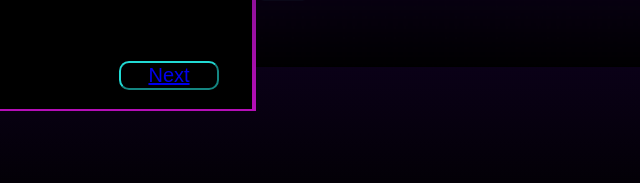
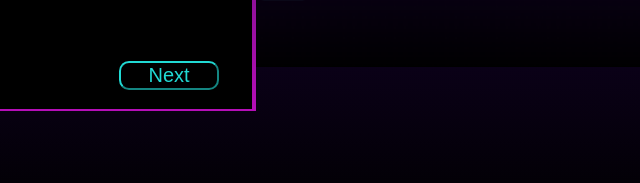
Before and after one commit to vbts06062000/expense_tracker, a plain HTML site: page create_account.html in a window 1280 px wide. Shown: the part 571-754 px from the top of the page, 640-1280 px from the left. Drawn offline with Linux system fonts and the light colour scheme.

Commit message:
Update create_account.html

```diff
--- a/create_account.html
+++ b/create_account.html
@@ -145,6 +145,7 @@ font-size: 30px;
 </div><img src = "https://github.com/vbts06062000/expense_tracker/blob/main/c1283bf6-22cc-42be-ac15-ed6662ad3c49.jpeg?raw=true"class = "logo">
 <div class = "square1"></div><div class="square">
 <div class="form">
+ <form action ="verify_account.html"method = "post">
 <label for = "name"<li >Enter Name</li></label>&nbsp;&nbsp;&nbsp;&nbsp;&nbsp;&nbsp;&nbsp;&nbsp;&nbsp;&nbsp;&nbsp;&nbsp;&nbsp;&nbsp;&nbsp;&nbsp;&nbsp;&nbsp;&nbsp;
 <input type = "text" id ="name" name ="name" class = "inp"> <br><br><br>
 <label for = "Email"<li>Enter Email-id</label>&nbsp;&nbsp;&nbsp;&nbsp;&nbsp;&nbsp;&nbsp;&nbsp;&nbsp;&nbsp;&nbsp;&nbsp;&nbsp;&nbsp;&nbsp;
@@ -155,7 +156,7 @@ font-size: 30px;
 <input type = "password" id ="cpassword" name ="password" class = "inp"> <br><br><br>
 <label for = "Mobile"<li>Enter Mobile No.</label>&nbsp;&nbsp;&nbsp;&nbsp;&nbsp;&nbsp;&nbsp;&nbsp;&nbsp;&nbsp;&nbsp;
 <input type = "number" id ="mobile" name ="mobile" class = "inp"> <br><br><br>
-<button id = "submit"type = "submit" class = "font"><a href = "verify_account.html">Next</a></button>
+<button id = "submit"type = "submit" class = "font">Next</button>
 </form>
 </div>
 </body>
```
